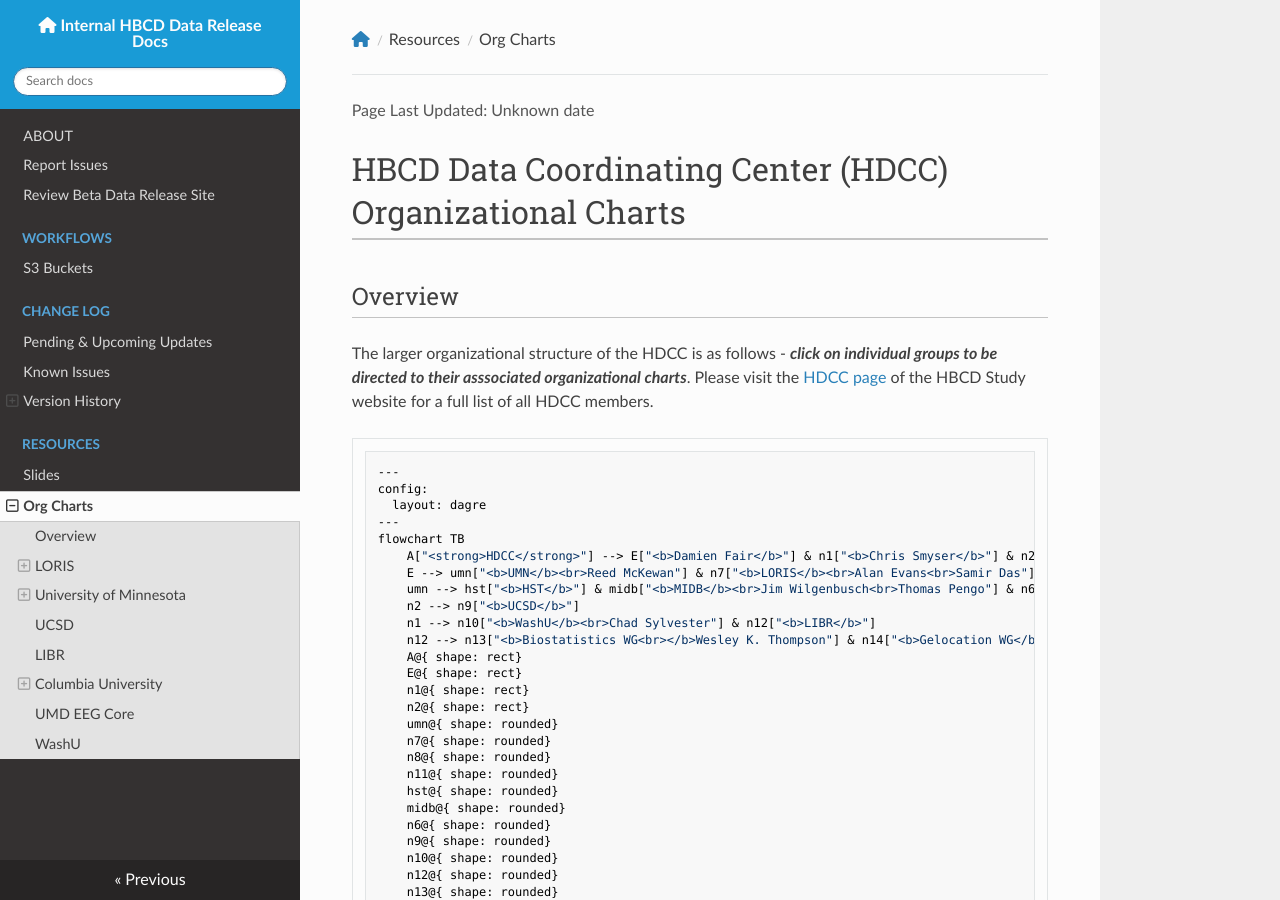
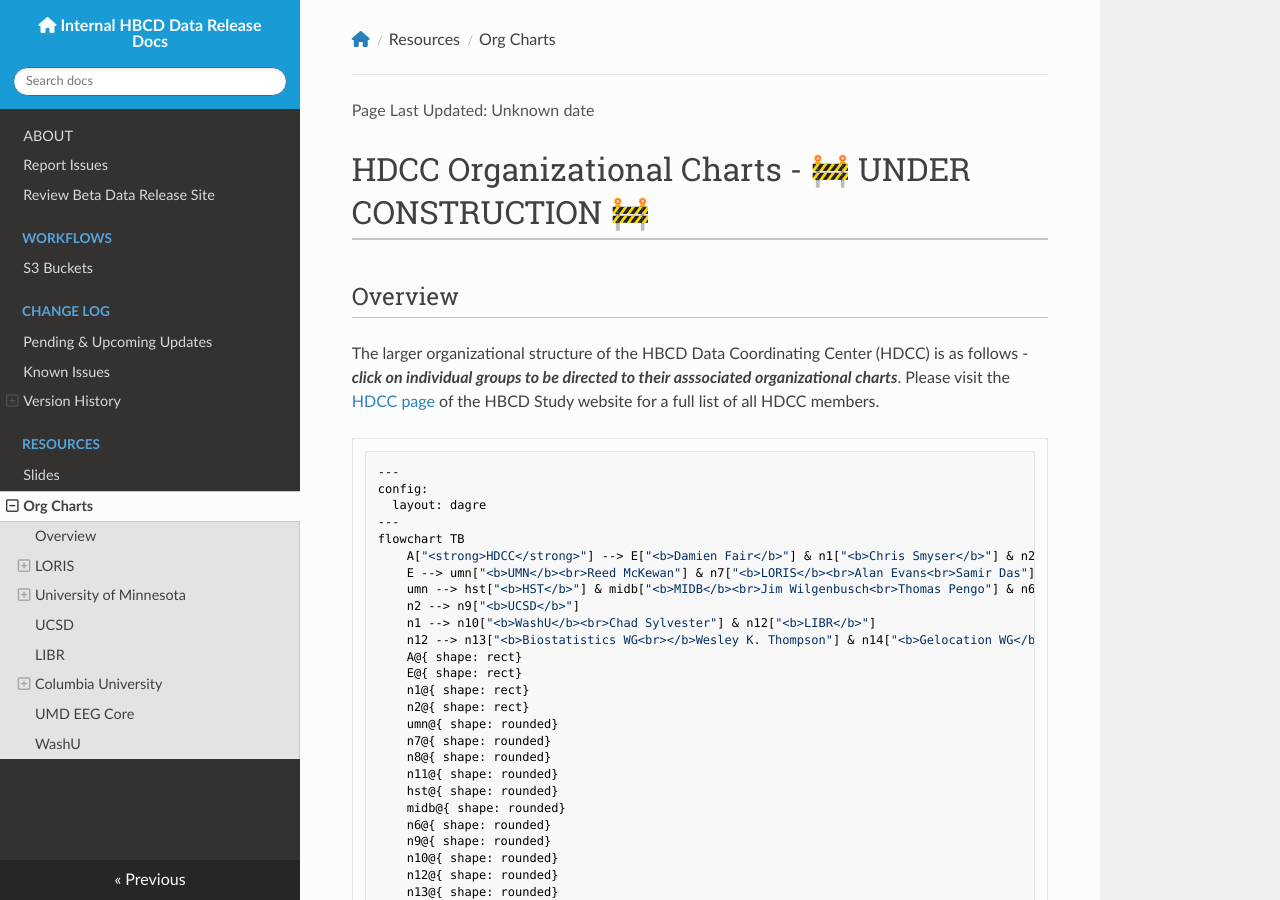
Before and after one commit to DCAN-Labs/hbcd-docs-internal, an MkDocs documentation site: the page built from docs/orgcharts.md, in a window 1280 px wide and 900 px high. Built offline with MkDocs 1.6.1, drawn with Linux system fonts in a browser that asks for light colours; nearby versions of some CDN libraries.

Commit message:
add under contruction warning

````diff
--- a/docs/orgcharts.md
+++ b/docs/orgcharts.md
@@ -1,7 +1,7 @@
-# HBCD Data Coordinating Center (HDCC) Organizational Charts
+#  HDCC Organizational Charts - 🚧 UNDER CONSTRUCTION 🚧
 
 ## Overview
-The larger organizational structure of the HDCC is as follows - ***click on individual groups to be directed to their asssociated organizational charts***. Please visit the [HDCC page](https://hbcdstudy.org/hbcd-data-coordinating-center/) of the HBCD Study website for a full list of all HDCC members.
+The larger organizational structure of the HBCD Data Coordinating Center (HDCC) is as follows - ***click on individual groups to be directed to their asssociated organizational charts***. Please visit the [HDCC page](https://hbcdstudy.org/hbcd-data-coordinating-center/) of the HBCD Study website for a full list of all HDCC members.
 
 ```mermaid
 ---
````
